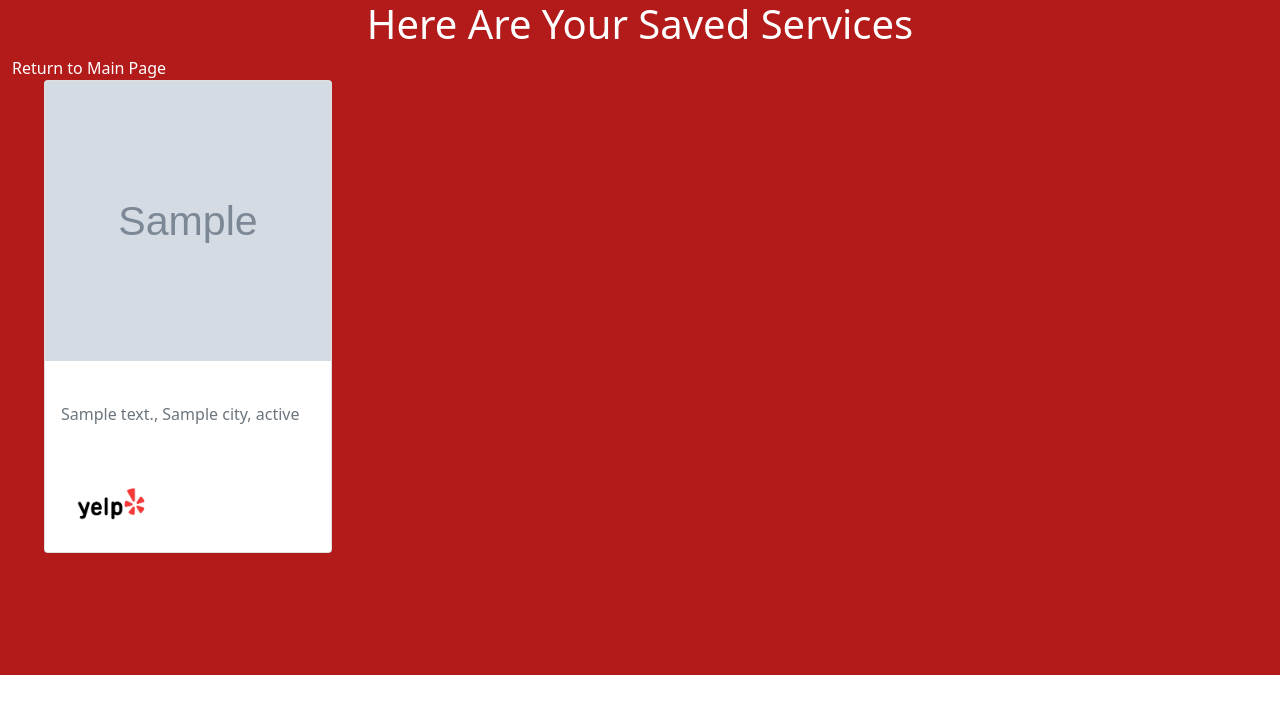
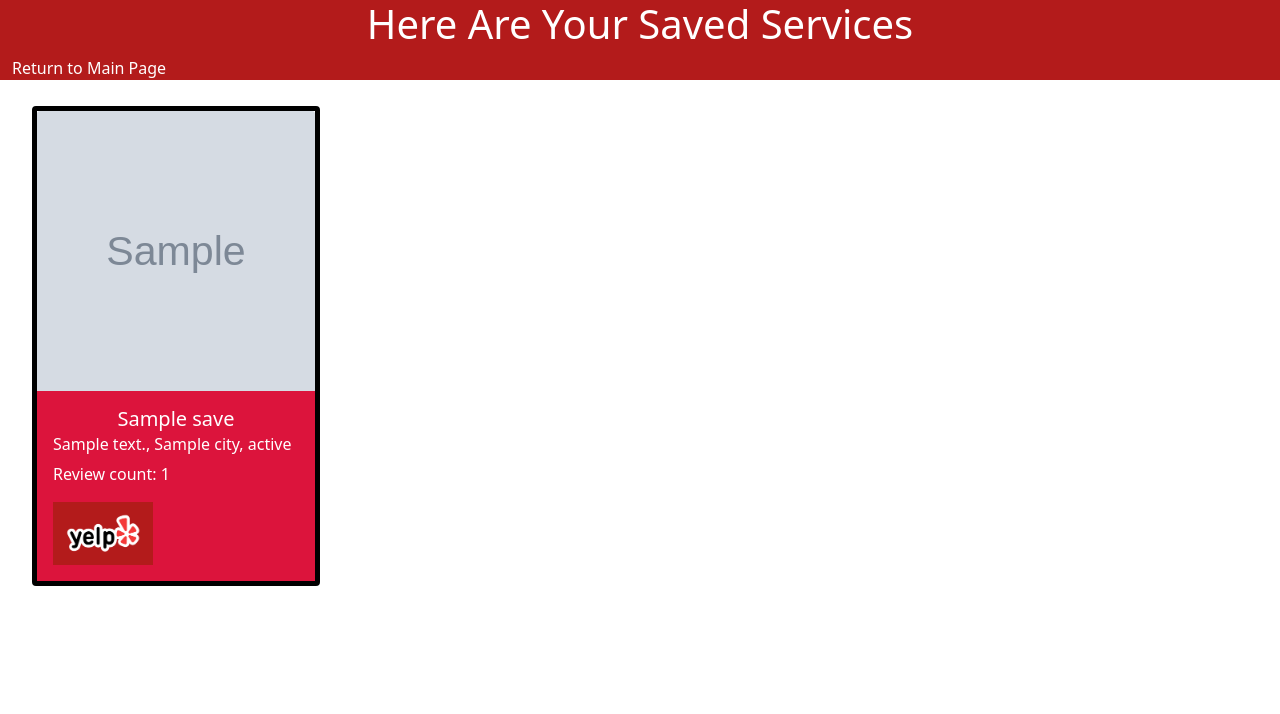
Before and after one commit to LerichO/final-project, a Flask app: page /account in a window 1280 px wide. Shown: the top 714 px of the page. Run offline with Flask 2, Linux system fonts and the light colour scheme; the visitor is signed in with stand-in values (Sample User, id 1); grey boxes marked "Sample" are stand-in pictures; a database or web service that is not in the repository returns one stand-in record (values such as "Sample title"); some libraries are stand-ins or nearby versions.

Commit message:
changing account directs

```diff
--- a/app.py
+++ b/app.py
@@ -49,7 +49,7 @@ def signup():
             users.insert(user)
             # tell the browser session who the user is
             session["username"] = request.form["user_name"]
-            return "user has been created"
+            return redirect("/")
         else:
             return "That username is taken"
 
@@ -71,7 +71,8 @@ def login():
         exisiting_user = users.find_one({"username": user["username"]})
         # condition for if user exists
         if exisiting_user is None:
-            return "That username does not exist, try signing up an account instead."
+            error = "Username or Password is incorrect, try making a new account if this is your first time here :)"
+            return render_template('login.html', error=error)
         else:
             error = ""
             # check if passwords match
@@ -79,7 +80,7 @@ def login():
                 session['username'] = user['username']
                 return redirect("/")
             else:
-                error = "That's not the correct password"
+                error = "Username or Password is incorrect, try making a new account if this is your first time here :)"
                 return render_template('login.html', error=error)
             session["username"] = request.form["user_name"]
             return render_template("index.html")
--- a/templates/account.html
+++ b/templates/account.html
@@ -3,6 +3,7 @@
 
 <head>
     <title>Saved Services</title>
+
     <link rel="icon" type="image/png" href="/static/small-services-finder-logo-favicon.png"/>
     <link rel="stylesheet" type="text/css" href="static/css/style.css?q={{ time }}" />
     <link href="https://cdn.jsdelivr.net/npm/bootstrap@5.0.2/dist/css/bootstrap.min.css" rel="stylesheet"
@@ -16,37 +17,34 @@
         <div id="saves-account" class="row" id="acc-directory">
             <a href="/">Return to Main Page</a>
         </div>
-        <div>
+    </div>
+    <div>
             <ul>
                 <div class="row">
                     {% for item in range(saves |length) %}
                     <!-- <li> -->
                     <!-- cards created by for loop -->
                     <div class="col">
-                        <div class="card" style="width: 18rem;">
+                        <div class="card" style="width: 18rem; border: 5px black solid; margin-bottom: 10%;">
                             <a href='{{saves[item]["url"]}}'><img src="{{saves[item]['image_url']}}"
                                     class="card-img-top"></a>
                             <!-- image can now be displayed on cards -->
-                            <div class="card-body">
-                                <h5 class="card-title">{{saves[item]["name"]}}</h5>
-
-                                <h6 class="card-subtitle mb-2 text-muted">{{saves[item]["location"]["address1"]}},
+                            <div class="card-body" style="background-color: crimson; color: white;">
+                                <h5 class="card-title" style="text-align: center;">{{saves[item]["name"]}}</h5>
+                                <h6 class="card-subtitle mb-2">{{saves[item]["location"]["address1"]}},
                                     {{saves[item]["location"]["city"]}}, {{saves[item]["location"]["state"]}}
                                 </h6>
                                 <p class="card-text">Review count: {{saves[item]["review_count"]}}</p>
                                 <a href='{{saves[item]["url"]}}'><img src="/static/Yelp-assets/Logo_RGB.png"
-                                        class="yelp-logo"></a>
+                                        class="yelp-logo" style="background-color: #b31b1b;"></a>
                             </div>
                         </div>
                     </div>
                     <!-- </li> -->
                     {% endfor %}
                 </div>
-
             </ul>
         </div>
-
-    </div>
 
     <div class="loader"></div>
 
--- a/templates/results.html
+++ b/templates/results.html
@@ -43,10 +43,10 @@
                             <h6 class="card-subtitle mb-2">{{businesses[item]["location"]["address1"]}},
                                 {{businesses[item]["location"]["city"]}}, {{businesses[item]["location"]["state"]}}</h6>
                             <p class="card-text">Review count: {{businesses[item]["review_count"]}}</p>
-                            <a href='{{businesses[item]["url"]}}' style="border: 2px black solid;"><img src="/static/Yelp-assets/Logo_RGB.png"
-                                    class="yelp-logo"></a>
+                            <a href='{{businesses[item]["url"]}}'><img src="/static/Yelp-assets/Logo_RGB.png"
+                                    class="yelp-logo" style="background-color: #b31b1b;"></a>
                             {% if session %}
-                            <a href="/save/{{businesses[item]['id']}}">Save for Later</a>
+                            <a href="/save/{{businesses[item]['id']}}" style="background-color: #b31b1b;">Save for Later</a>
                             {% else %}
                             <a href='/login'>Save for Later</a>
                             {% endif %}
```
